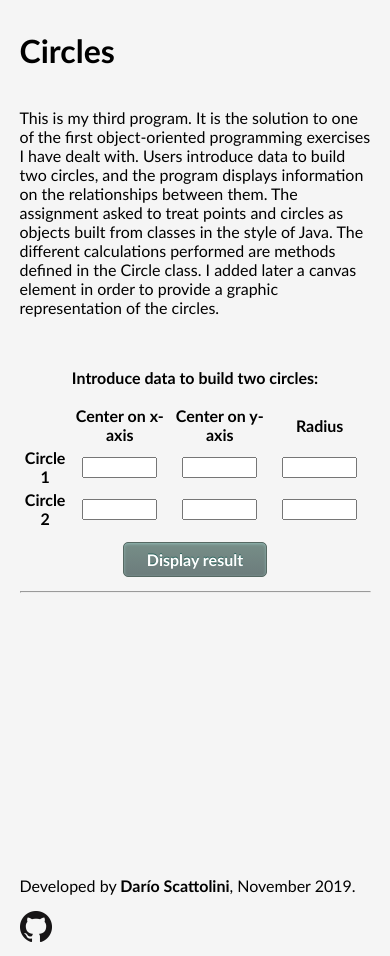
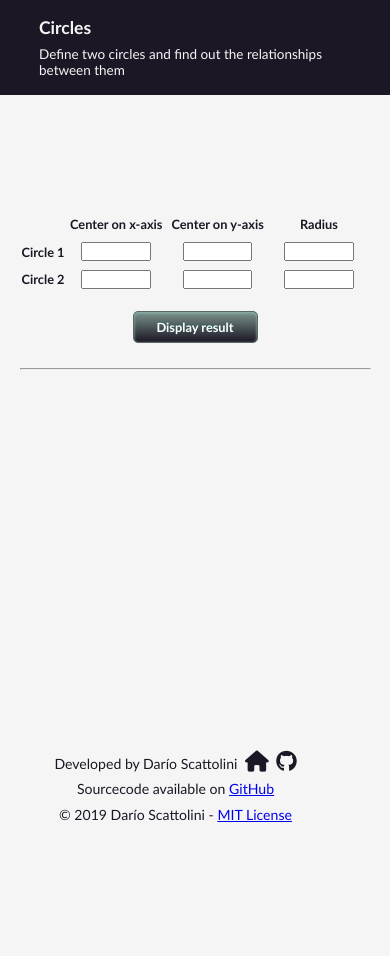
Before and after one commit to darioscattolini/circles, a plain HTML site: page index.html in a window 390 px wide. After the commit the page ends 844 px from the top, so only its background shows below. Drawn offline with Linux system fonts and the light colour scheme.

Commit message:
refactor: removed README info, added footer info, improved responsive layout

```diff
--- a/index.html
+++ b/index.html
@@ -7,6 +7,7 @@
     <meta name="description" content="A program to calculate some relationships between two circles.">
     <meta name="viewport" content="width=device-width, initial-scale=1">
     <link rel="stylesheet" type="text/css" href="styles.css">
+    <script src="https://kit.fontawesome.com/d6262197ed.js" crossorigin="anonymous"></script>
 </head>
 
 <body>
@@ -14,15 +15,13 @@
 
         <h1>Circles</h1>
 
-        <p>This is my third program. It is the solution to one of the first object-oriented programming exercises I have dealt with. Users introduce data to build two circles, and the program displays information on the relationships between them. The assignment asked to treat points and circles as objects built from classes in the style of Java. The different calculations performed are methods defined in the Circle class. I added later a canvas element in order to provide a graphic representation of the circles.</p>
+        <p>Define two circles and find out the relationships between them</p>
 
     </header>
 
     <main>
 
         <div class="input">
-
-            <p><strong>Introduce data to build two circles:</strong></p>
 
             <table>
                 <tr>
@@ -32,13 +31,13 @@
                     <th>Radius</th>
                 </tr>
                 <tr>
-                    <td><strong>Circle 1</strong></td>
+                    <td><strong>Circle&nbsp;1</strong></td>
                     <td><input type="number" id="x1"></td>
                     <td><input type="number" id="y1"></td>
                     <td><input type="number" id="r1" min="1"></td>
                 </tr>
                 <tr>
-                    <td><strong>Circle 2</strong></td>
+                    <td><strong>Circle&nbsp;2</strong></td>
                     <td><input type="number" id="x2"></td>
                     <td><input type="number" id="y2"></td>
                     <td><input type="number" id="r2" min="1"></td>
@@ -62,11 +61,23 @@
     </main>
 
     <footer>
-            <p>Developed by <strong>Darío Scattolini</strong>, November 2019.</p>
-            <a href="https://github.com/darioscattolini">
-                <img src="GitHub-Mark-64px.png" alt="GitHub icon that links to Darío Scattolini's GitHub page.">
-            </a>
-    </footer>
+            <span>
+                Developed by Darío Scattolini
+                <a href="https://darioscattolini.github.io" title="Darío Scattolini's HomePage">
+                    <i class="fas fa-home"></i></a> <a href="https://github.com/darioscattolini" title="Darío Scattolini's GitHub">
+                    <i class="fab fa-github"></i>
+                </a>
+            </span>
+            <span>
+                Sourcecode available on <a href="https://github.com/darioscattolini/circles"
+                title="Access the GitHub repository with the sourcecode of this project">GitHub</a>
+            </span>
+            <span>
+                &copy; 2019 Darío Scattolini -
+                <a href="https://choosealicense.com/licenses/mit/" target="_blank"
+                title="Find out more about MIT Licences">MIT License</a>
+            </span>
+        </footer>
 
     <script src="main.js"></script>
 
--- a/main.js
+++ b/main.js
@@ -87,13 +87,13 @@ document.getElementById("button").onclick = () => {
           circle2 = new Circle(center2, r2);
 
     document.getElementById("text").innerHTML =
-        `The distance between centers is ${circle1.distanceToCenterOf(circle2)}.<br>
-        The circles are ${circle1.sameAs(circle2) ? "" : "not "}equal.<br>
-        The circles are ${circle1.isConcentric(circle2) ? "" : "not "}concentric.<br>
-        The circles have ${circle1.sameRadiusAs(circle2) ? "" : "not "}equal radii.<br>
-        The circles are ${circle1.isTangent(circle2) ? "" : "not "}tangent.<br>
-        The circles are ${circle1.isSecant(circle2) ? "" : "not "}secant.<br>
-        The circumferences ${circle1.doesNotTouch(circle2) ? "do not " : ""}touch each other.<br>`;
+        `<p>The distance between centers is ${circle1.distanceToCenterOf(circle2)}.</p>
+        <p>The circles are ${circle1.sameAs(circle2) ? "" : "not "}equal.</p>
+        <p>The circles are ${circle1.isConcentric(circle2) ? "" : "not "}concentric.</p>
+        <p>The circles have ${circle1.sameRadiusAs(circle2) ? "" : "not "}equal radii.</p>
+        <p>The circles are ${circle1.isTangent(circle2) ? "" : "not "}tangent.</p>
+        <p>The circles are ${circle1.isSecant(circle2) ? "" : "not "}secant.</p>
+        <p>The circumferences ${circle1.doesNotTouch(circle2) ? "do not " : ""}touch each other.</p>`;
 
     drawCanvas(x1, y1, r1, x2, y2, r2);
 }
--- a/styles.css
+++ b/styles.css
@@ -1,31 +1,42 @@
-html, body {
-    height: 100%;
-    width: 100%;
+* {
     margin: 0;
     padding: 0;
- }
+    box-sizing: border-box;
+}
 
 body {
-    display: grid;
-    grid-template-columns: 40vw 60vw;
-    grid-auto-rows: 80vh 20vh;
-    grid-template-areas:    "header main"
-                            "footer main";
+    min-height: 100vh;
+    display: flex;
+    flex-direction: column;
+    justify-content: space-between;
+    width: 80vw;
+    margin: 0 auto;
     font-family: 'Gill Sans', 'Gill Sans MT', Calibri, 'Trebuchet MS', sans-serif;
-    background-color: whitesmoke;
+    background-color: #f5f5f5;
+    color: #1b1725;
 }
 
 header {
-    grid-area: header;
-    padding: 5%;
+    margin: 0 -10vw;
+    padding: 2vh 15vw;
     display: flex;
-    flex-direction: column;
-    justify-content: center;
+    justify-content: space-around;
+    align-items: baseline;
+    background-color: #1b1725;
+    color: whitesmoke;
+    font-size: calc(0.5em + 1.1vw);
+}
+
+header h1 {
+    font-size: 1.3em;
+}
+
+header p {
+    font-weight: 500;
 }
 
 main {
-    grid-area: main;
-    padding: 5%;
+    margin-top: 2vh;
 }
 
 .input {
@@ -33,7 +44,7 @@ main {
 }
 
 .input table {
-    margin: auto;
+    margin: 0 auto 2vh;
 }
 
 .input tr {
@@ -45,12 +56,11 @@ main {
 }
 
 .input button {
-    margin: 3% 0 0 0;
     font-family: 'Gill Sans', 'Gill Sans MT', Calibri, 'Trebuchet MS', sans-serif;
     font-size: 1em;
 	font-weight: bold;
     box-shadow: inset 0px 1px 3px 0px #91b8b3;
-	background: linear-gradient(to bottom, #768d87 5%, #6c7c7c 100%);
+	background: linear-gradient(to bottom, #768d87 5%, #1b1725 100%);
 	background-color: #768d87;
 	border-radius: 5px;
 	border: 1px solid #566963;
@@ -62,83 +72,59 @@ main {
 	text-shadow: 0px -1px 0px #2b665e;
 }
 .input button:hover {
-	background:linear-gradient(to bottom, #6c7c7c 5%, #768d87 100%);
-	background-color:#6c7c7c;
+	background:linear-gradient(to bottom, #1b1725 5%, #768d87 100%);
+	background-color:#1b1725;
 }
 .input button:active {
 	position:relative;
 	top:1px;
 }
+.input button:focus {
+    outline: 0;
+}
 
 .input hr {
-    margin: 4% 0;
+    margin: 3vh 0;
 }
 
 .result {
-    display: grid;
-    grid-template-columns: 50% 50%;
+    width: 80vw;
+    margin: 0 auto;
+    display: flex;
+    justify-content: space-around;
+    align-items: center;
 }
 
-.result #text, .result #graph {
-    display: flex;
-    flex-direction: column;
-    justify-content: center;
+.result p {
+    margin: 1.2vh 0;
+    font-size: 1.1em;
 }
 
 footer {
-    grid-area: footer;
-    align-self: end;
-    padding: 5%;
+    width: 80vw;
+    margin-bottom: 2vh;
+    padding: 0 1.2vw;
+    display: flex;
+    justify-content: space-around;
+    flex-wrap: wrap;
+    font-size: 1.1em;
 }
 
-footer img {
-    height: 2em;
+footer span {
+    margin: 1vh 1vw;
 }
 
-@media (max-width: 920px) {
-    html, body {
-        height: initial;
-     }
+footer i {
+    margin-left: 1vw;
+    font-size: 1.5em;
+    color: #1b1725;
+}
+
+@media (max-width: 735px) {
 
     body {
-        grid-template-columns: 368px 1fr;
-        grid-auto-rows: 80% 20%;
-    }
-
-    .result {
-        grid-template-columns: 100%;
-        grid-template-rows: 1fr 270px;
-        padding: 0 0 5% 0;
-    }
-
-    .result #text, .result #graph {
-        display: initial;
-        justify-self: center;
-    }
-
-    .result #graph {
-        padding: 4% 0 0 0;
-    }
-}
-
-@media (max-width: 680px) {
-    body {
-        display: initial;
-    }
-
-    header {
-        padding: 2.5% 5%;
-    }
-
-    main {
-        padding: 2.5% 5%;
-    }
-
-    .result {
-        display: grid;
-        grid-template-columns: 50% 50%;
-        grid-template-rows: initial;
-        padding: 0;
+        width: 90vw;
+        font-size: 0.95em;
     }
 
     .result canvas {
@@ -146,15 +132,39 @@ footer img {
         height: 220px;
     }
 
-    footer {
-        padding: 2.5% 5%;
+}
+
+@media (max-width: 660px) {
+    .result {
+        flex-direction: column;
+    }
+
+    .result #graph {
+        margin: 2vh 0;
+    }
+
+    footer span {
+        margin: 0.5vh 1vw;
     }
 }
 
-@media (max-width: 480px) {
-    .result {
-        display: flex;
-        flex-direction: column;
-        align-items: center;
+@media (max-width: 530px) {
+    header {
+        display: block;
+    }
+
+    header h1 {
+        margin-bottom: 1vh;
+        font-size: 17.5px;
+    }
+
+    header p {
+        font-size: 13.5px;
     }
 }
+
+@media (max-width: 470px) {
+    body {
+        font-size: 0.8em;
+    }
+}
```
